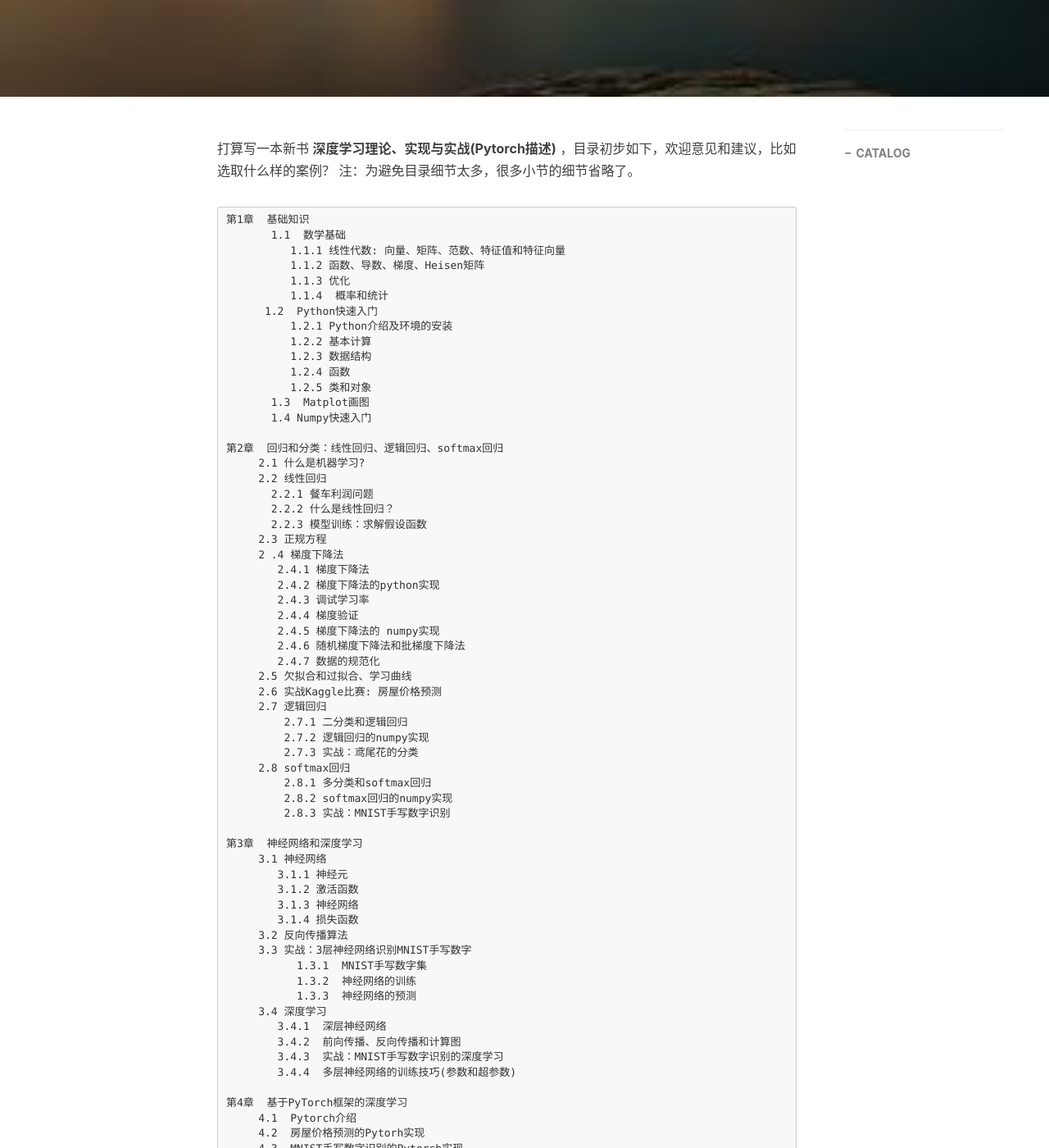
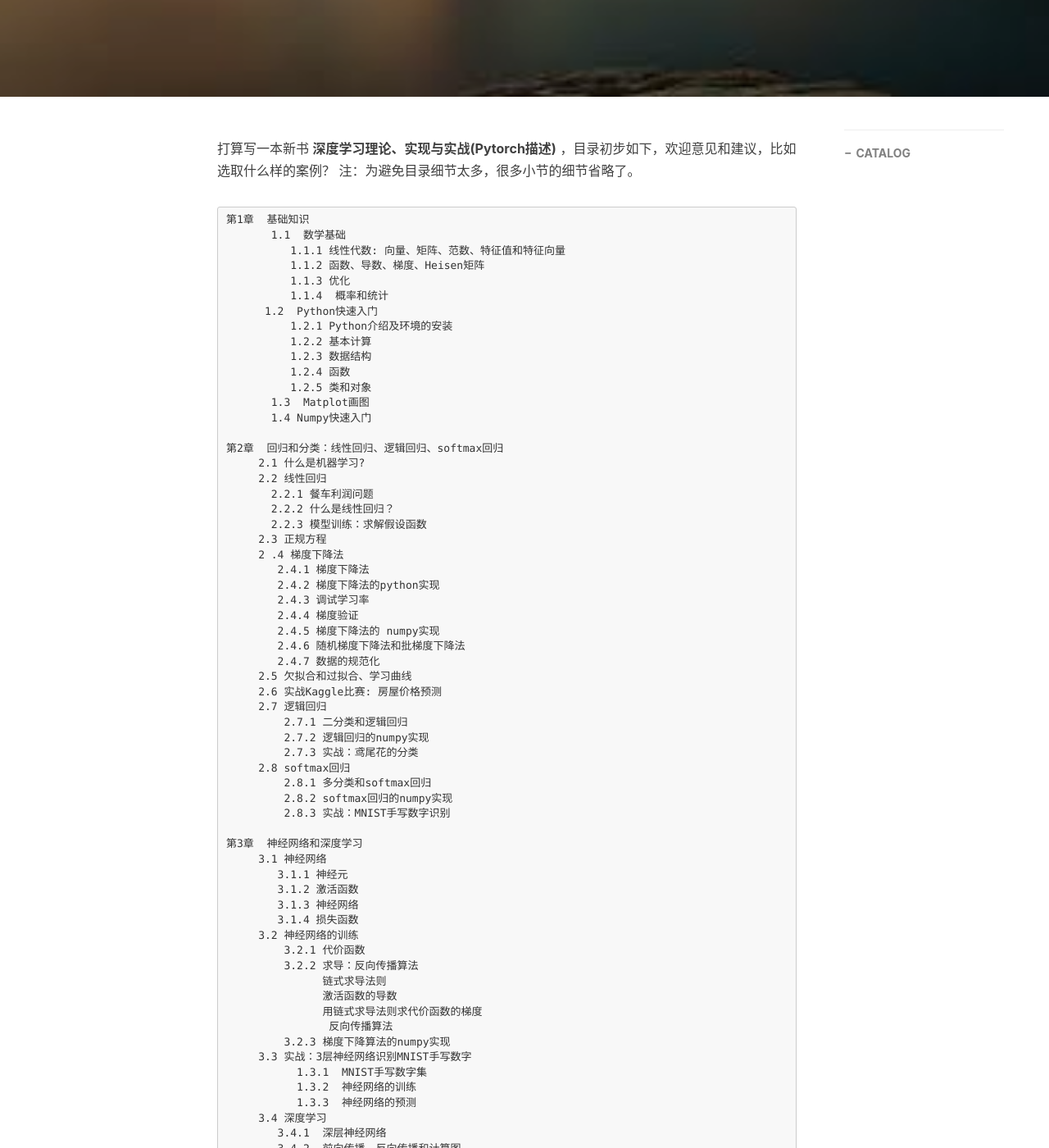
Before and after one commit to xuepro/xuepro.github.io, a Jekyll site: the page built from _posts/2019-08-05-新书“深度学习理论、实现与实战”目录.md, in a window 1280 px wide and 1400 px high, scrolled down 465 px. Shown: the whole window at 82% size. Built offline with Jekyll 4.4.1, drawn with Linux system fonts in a browser that asks for light colours; nearby versions of some CDN libraries; comment, search, counter and statistics services are not loaded; some of the changed text lies outside the part shown.

Commit message:
Update 2019-08-05-新书“深度学习理论、实现与实战”目录.md

```diff
--- a/_posts/2019-08-05-新书“深度学习理论、实现与实战”目录.md
+++ b/_posts/2019-08-05-新书“深度学习理论、实现与实战”目录.md
@@ -63,7 +63,14 @@ tags:
         3.1.2 激活函数
         3.1.3 神经网络
         3.1.4 损失函数
-     3.2 反向传播算法
+     3.2 神经网络的训练
+         3.2.1 代价函数
+         3.2.2 求导：反向传播算法
+               链式求导法则
+               激活函数的导数
+               用链式求导法则求代价函数的梯度
+                反向传播算法
+         3.2.3 梯度下降算法的numpy实现
      3.3 实战：3层神经网络识别MNIST手写数字
            1.3.1  MNIST手写数字集
            1.3.2  神经网络的训练
```
